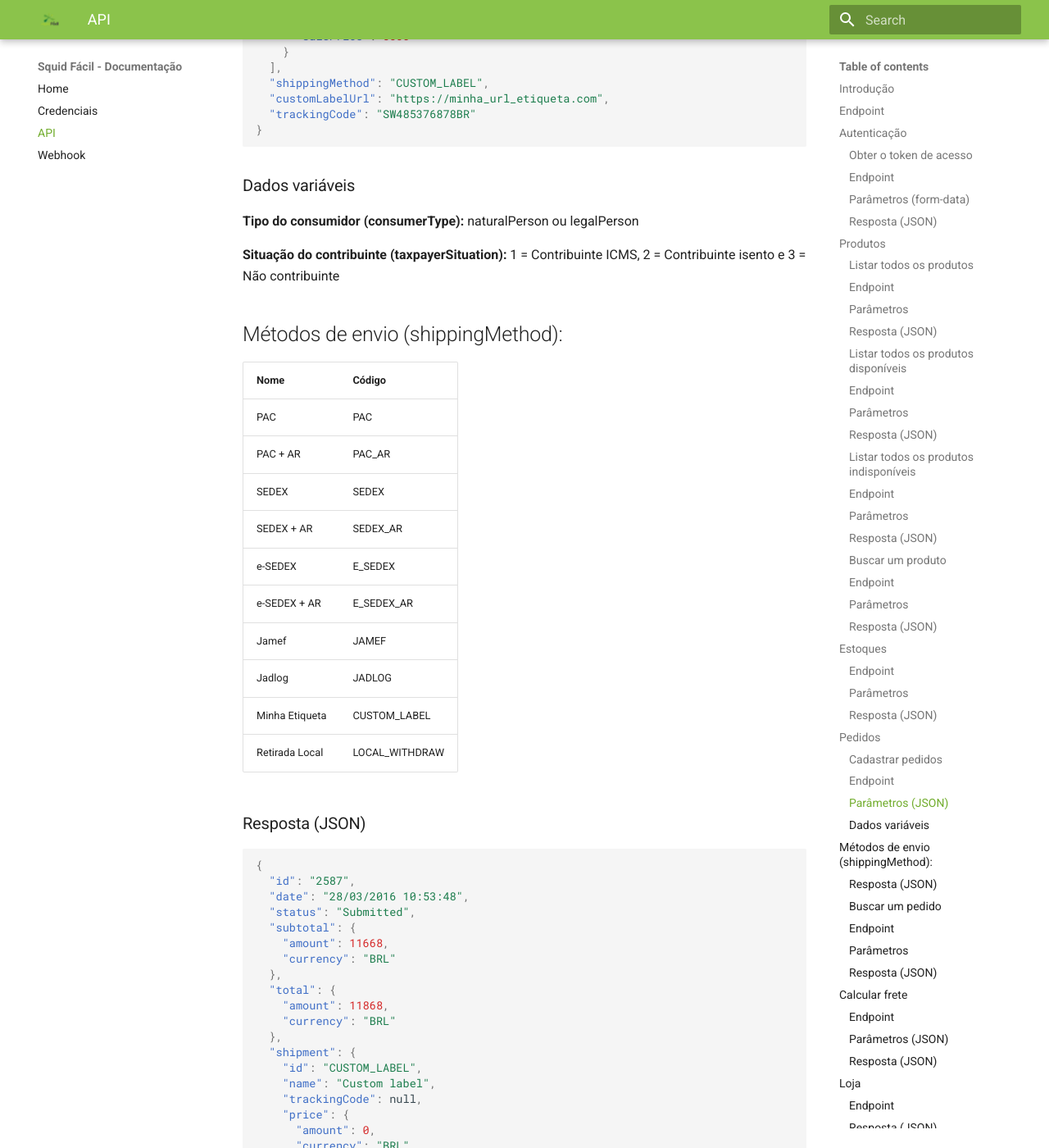
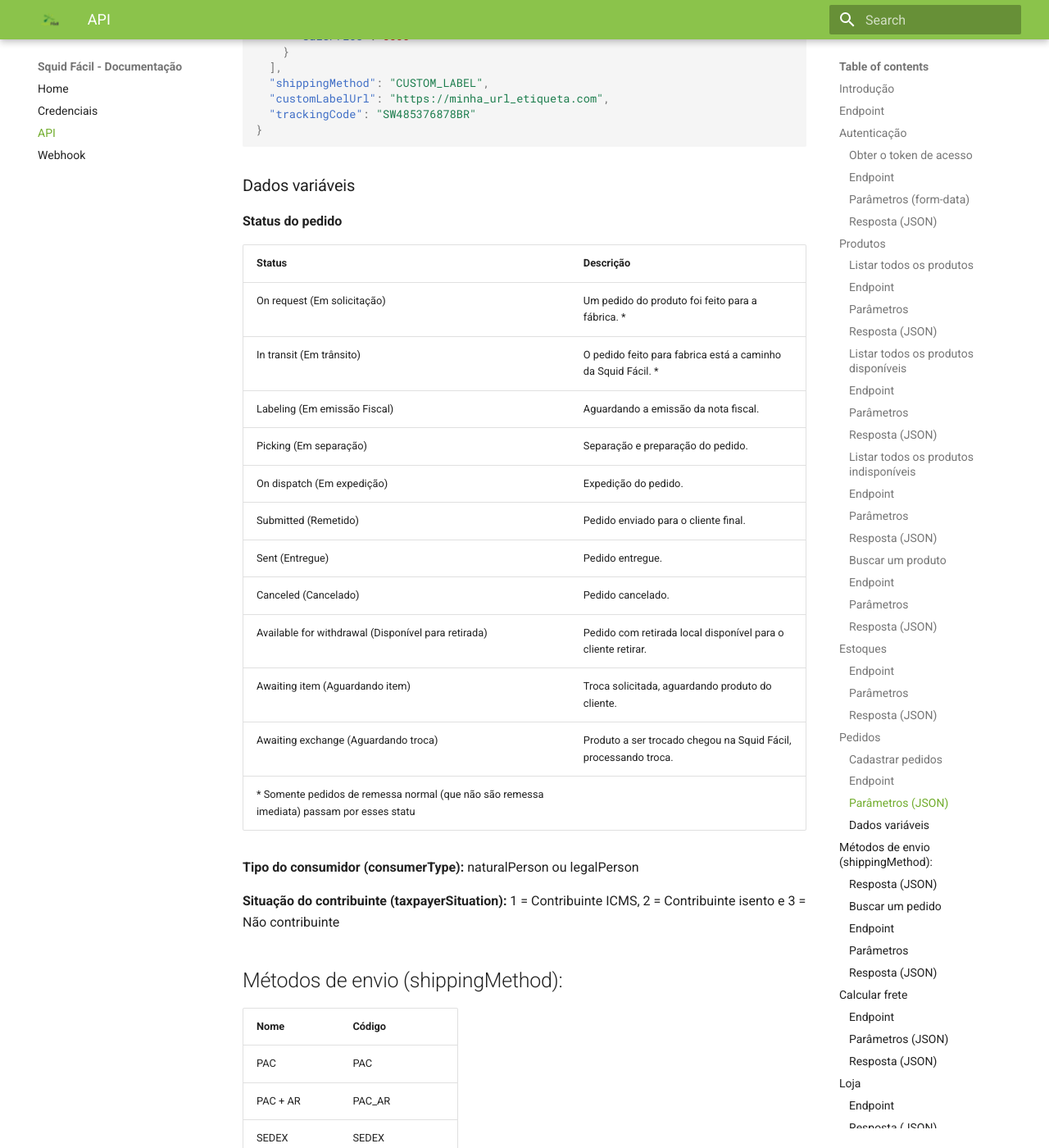
Before and after one commit to Jciel/docs, an MkDocs documentation site: the page built from docs/api.md, in a window 1280 px wide and 1400 px high, scrolled down 18930 px. Shown: the whole window at 82% size. Built offline with MkDocs 1.6.1 and Material for MkDocs 9.7.7, drawn with Linux system fonts in a browser that asks for light colours; old or Windows-style settings are respelled for this version of MkDocs.

Commit message:
Crado tabela de status e descrições

```diff
--- a/docs/api.md
+++ b/docs/api.md
@@ -918,6 +918,24 @@ POST https://app.squidfacil.com.br/api/orders
 
 ### Dados variáveis
 
+**Status do pedido**
+
+| Status                                                    | Descrição                                                       |
+| --------------------------------------------------------- | --------------------------------------------------------------- |
+| On request (Em solicitação)                               | Um pedido do produto foi feito para a fábrica. *                |
+| In transit (Em trânsito)                                  | O pedido feito para fabrica está a caminho da Squid Fácil. *    |
+| Labeling (Em emissão Fiscal)                              | Aguardando a emissão da nota fiscal.                            |
+| Picking (Em separação)                                    | Separação e preparação do pedido.                               |
+| On dispatch (Em expedição)                                | Expedição do pedido.                                            |
+| Submitted (Remetido)                                      | Pedido enviado para o cliente final.                            |
+| Sent (Entregue)                                           | Pedido entregue.                                                |
+| Canceled (Cancelado)                                      | Pedido cancelado.                                               |
+| Available for withdrawal (Disponível para retirada)       | Pedido com retirada local disponível para o cliente retirar.    |
+| Awaiting item (Aguardando item)                           | Troca solicitada, aguardando produto do cliente.                |
+| Awaiting exchange (Aguardando troca)                      | Produto a ser trocado chegou na Squid Fácil, processando troca. |
+\* Somente pedidos de remessa normal (que não são remessa imediata) passam por esses statu
+
+
 **Tipo do consumidor (consumerType):** naturalPerson ou legalPerson
 
 **Situação do contribuinte (taxpayerSituation):** 1 = Contribuinte ICMS, 2 = Contribuinte isento e 3 = Não contribuinte
```
